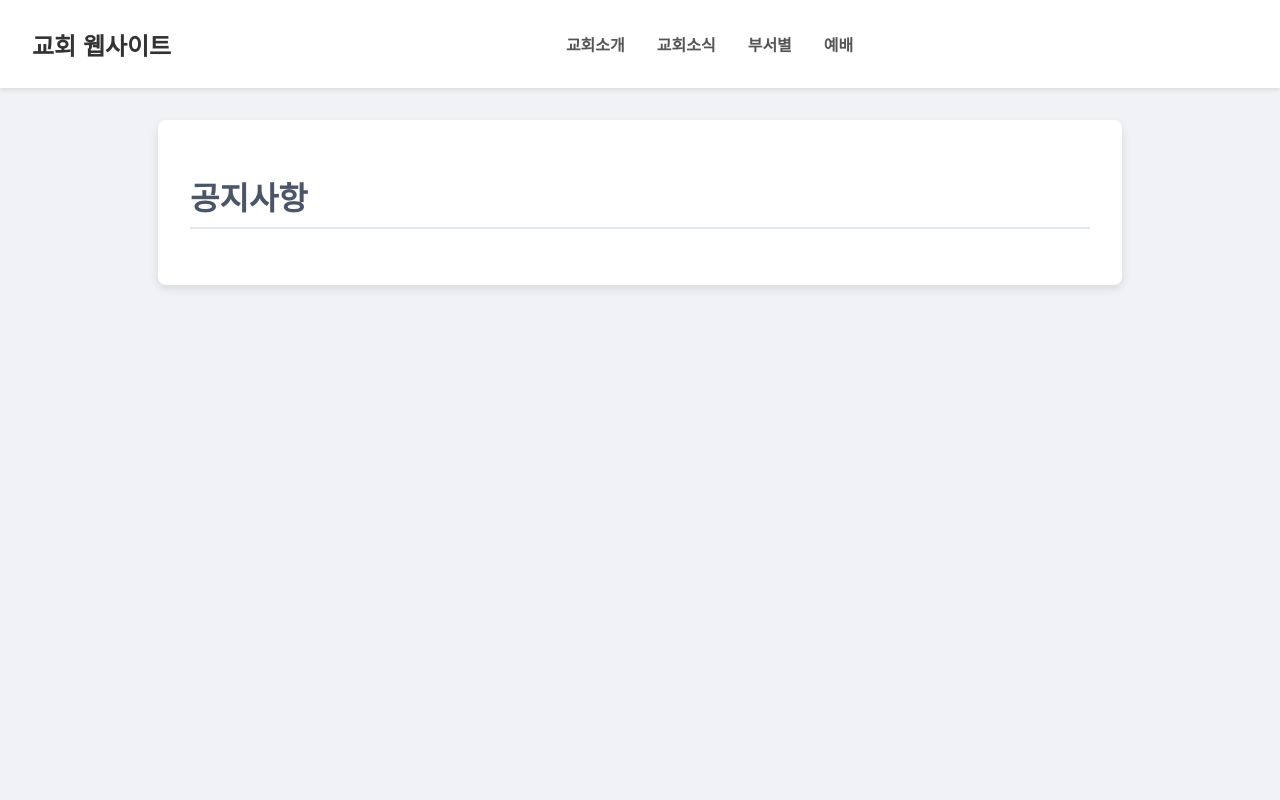
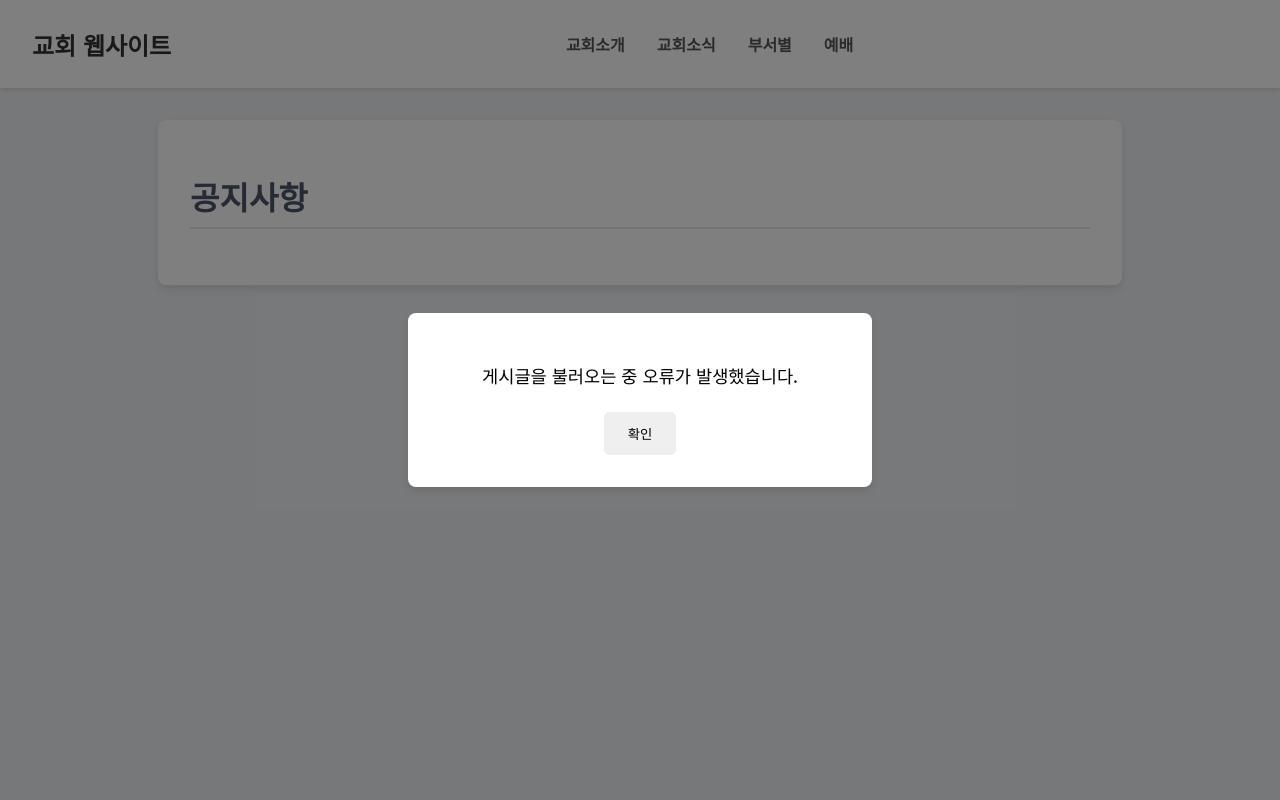
Before and after one commit to LossNBI/hanlovesite, a Python web app: template main/templates/main/notice.html in a window 1280 px wide. Run offline with Jinja, Linux system fonts and the light colour scheme; the template is opened without the code that fills it, so the values that code supplies are empty; some libraries are stand-ins or nearby versions.

Commit message:
공지사항 사진 및 글꼴 꾸미기 추가

```diff
--- a/main/templates/main/notice.html
+++ b/main/templates/main/notice.html
@@ -10,6 +10,11 @@
     <link rel="preconnect" href="https://fonts.gstatic.com" crossorigin />
     <link
       href="https://fonts.googleapis.com/css2?family=Noto+Sans+KR:wght@400;700&display=swap"
+      rel="stylesheet"
+    />
+    <!-- Quill.js CSS 추가 -->
+    <link
+      href="https://cdn.quilljs.com/1.3.6/quill.snow.css"
       rel="stylesheet"
     />
     <style>
@@ -195,13 +200,20 @@
         font-weight: bold;
       }
 
-      .modal-body input,
-      .modal-body textarea {
+      .modal-body input {
         width: 100%;
         padding: 0.5rem;
         margin-bottom: 1rem;
         border: 1px solid #ccc;
         border-radius: 4px;
+      }
+
+      /* Quill Editor 스타일링 */
+      #editor-container {
+        margin-bottom: 1rem;
+      }
+      #editor {
+        height: 300px;
       }
 
       .modal-body .buttons {
@@ -340,6 +352,49 @@
       .comment-item .comment-edit-form {
         display: none;
       }
+
+      /* Custom Alert & Confirm Modals */
+      .custom-modal {
+        position: fixed;
+        top: 0;
+        left: 0;
+        width: 100%;
+        height: 100%;
+        background-color: rgba(0, 0, 0, 0.5);
+        display: none;
+        justify-content: center;
+        align-items: center;
+        z-index: 2000;
+      }
+
+      .custom-modal-content {
+        background-color: #fff;
+        padding: 2rem;
+        border-radius: 8px;
+        text-align: center;
+        width: 80%;
+        max-width: 400px;
+        box-shadow: 0 4px 10px rgba(0, 0, 0, 0.1);
+      }
+      .custom-modal-content p {
+        margin-bottom: 1.5rem;
+        font-size: 1.1rem;
+      }
+      .custom-modal-content button {
+        padding: 0.75rem 1.5rem;
+        border: none;
+        border-radius: 5px;
+        cursor: pointer;
+      }
+      .custom-modal-content .confirm-btn {
+        background-color: #e53e3e;
+        color: white;
+        margin-left: 0.5rem;
+      }
+      .custom-modal-content .cancel-btn {
+        background-color: #e2e8f0;
+        color: #2d3748;
+      }
     </style>
   </head>
   <body>
@@ -410,13 +465,12 @@
           <input type="hidden" id="postIdInput" />
           <label for="postTitle">제목:</label>
           <input type="text" id="postTitle" name="title" required />
-          <label for="postContent">내용:</label>
-          <textarea
-            id="postContent"
-            name="content"
-            rows="10"
-            required
-          ></textarea>
+          <!-- 기존의 textarea 대신 Quill 에디터를 위한 div를 추가 -->
+          <div id="editor-container">
+            <div id="editor"></div>
+          </div>
+          <!-- 이미지 파일 업로드를 위한 숨겨진 input -->
+          <input type="file" id="imageInput" style="display: none" />
           <div class="buttons">
             <button type="submit" class="save-btn"></button>
             <button type="button" class="cancel-btn">취소</button>
@@ -467,6 +521,24 @@
       </div>
     </div>
 
+    <!-- 커스텀 alert/confirm 모달 -->
+    <div id="customAlertModal" class="custom-modal">
+      <div class="custom-modal-content">
+        <p id="alertMessage"></p>
+        <button id="alertOkBtn">확인</button>
+      </div>
+    </div>
+
+    <div id="customConfirmModal" class="custom-modal">
+      <div class="custom-modal-content">
+        <p id="confirmMessage"></p>
+        <button id="confirmCancelBtn" class="cancel-btn">취소</button>
+        <button id="confirmOkBtn" class="confirm-btn">확인</button>
+      </div>
+    </div>
+
+    <!-- Quill.js 스크립트 추가 -->
+    <script src="https://cdn.quilljs.com/1.3.6/quill.min.js"></script>
     <script>
       const postListEl = document.getElementById("postList");
       const noPostsMessageEl = document.getElementById("noPostsMessage");
@@ -475,7 +547,6 @@
       const postModal = document.getElementById("postModal");
       const postForm = document.getElementById("postForm");
       const postTitleInput = document.getElementById("postTitle");
-      const postContentInput = document.getElementById("postContent");
       const postIdInput = document.getElementById("postIdInput");
       const modalHeader = postModal.querySelector(".modal-header");
       const saveBtn = postModal.querySelector(".save-btn");
@@ -488,6 +559,98 @@
       const commentList = document.getElementById("commentList");
       let currentPostId = null;
       let authStatus = {};
+
+      // 커스텀 alert/confirm 변수 및 함수
+      const customAlertModal = document.getElementById("customAlertModal");
+      const alertMessageEl = document.getElementById("alertMessage");
+      const alertOkBtn = document.getElementById("alertOkBtn");
+
+      const customConfirmModal = document.getElementById("customConfirmModal");
+      const confirmMessageEl = document.getElementById("confirmMessage");
+      const confirmOkBtn = document.getElementById("confirmOkBtn");
+      const confirmCancelBtn = document.getElementById("confirmCancelBtn");
+
+      const showAlert = (message) => {
+        return new Promise((resolve) => {
+          alertMessageEl.textContent = message;
+          customAlertModal.style.display = "flex";
+          alertOkBtn.onclick = () => {
+            customAlertModal.style.display = "none";
+            resolve(true);
+          };
+        });
+      };
+
+      const showConfirm = (message) => {
+        return new Promise((resolve) => {
+          confirmMessageEl.textContent = message;
+          customConfirmModal.style.display = "flex";
+          confirmOkBtn.onclick = () => {
+            customConfirmModal.style.display = "none";
+            resolve(true);
+          };
+          confirmCancelBtn.onclick = () => {
+            customConfirmModal.style.display = "none";
+            resolve(false);
+          };
+        });
+      };
+
+      // Quill.js 에디터 설정
+      const toolbarOptions = [
+        [{ header: [1, 2, 3, 4, 5, 6, false] }],
+        ["bold", "italic", "underline", "strike"],
+        ["blockquote", "code-block"],
+        [{ list: "ordered" }, { list: "bullet" }],
+        [{ script: "sub" }, { script: "super" }],
+        [{ indent: "-1" }, { indent: "+1" }],
+        [{ direction: "rtl" }],
+        [{ size: ["small", false, "large", "huge"] }],
+        [{ color: [] }, { background: [] }],
+        [{ font: [] }],
+        [{ align: [] }],
+        ["link", "image", "video"],
+        ["clean"],
+      ];
+      const quill = new Quill("#editor", {
+        modules: {
+          toolbar: toolbarOptions,
+        },
+        theme: "snow",
+      });
+
+      const imageInput = document.getElementById("imageInput");
+
+      // Quill 이미지 버튼 클릭 이벤트 핸들러
+      quill.getModule("toolbar").addHandler("image", () => {
+        imageInput.click();
+      });
+
+      // 이미지 파일 업로드 처리
+      imageInput.addEventListener("change", async () => {
+        const file = imageInput.files[0];
+        if (!file) return;
+
+        const formData = new FormData();
+        formData.append("file", file);
+
+        try {
+          const response = await fetch("/api/upload", {
+            method: "POST",
+            body: formData,
+          });
+          const result = await response.json();
+          if (response.ok) {
+            const range = quill.getSelection(true);
+            quill.insertEmbed(range.index, "image", result.url);
+          } else {
+            await showAlert("파일 업로드에 실패했습니다.");
+          }
+        } catch (error) {
+          console.error("파일 업로드 오류:", error);
+          await showAlert("파일 업로드 중 오류가 발생했습니다.");
+        }
+      });
 
       // 템플릿: 시간 변환
       const timeAgo = (date) => {
@@ -518,9 +681,9 @@
           li.className = "post-item";
           li.innerHTML = `
             <div class="post-title">${post.title}</div>
-                    <div class="post-meta">작성자: ${
-                      post.authorName
-                    } | ${timeAgo(post.createdAt)}</div>
+            <div class="post-meta">작성자: ${post.authorName} | ${timeAgo(
+            post.createdAt
+          )}</div>
           `;
           li.addEventListener("click", () => showPostDetails(post._id));
           postListEl.appendChild(li);
@@ -542,6 +705,7 @@
           ).textContent = `작성자: ${post.authorName} | ${timeAgo(
             post.createdAt
           )} | 댓글 ${post.comments.length}개`;
+          // 게시글 내용에 HTML을 바로 삽입하여 이미지와 꾸미기 정보가 보이도록 함
           postDetailsContent.querySelector(".post-detail-content").innerHTML =
             post.content;
 
@@ -556,7 +720,7 @@
           postDetailsModal.style.display = "flex";
         } catch (error) {
           console.error("게시글 상세 보기 오류:", error);
-          alert("게시글을 불러오는 중 오류가 발생했습니다.");
+          await showAlert("게시글을 불러오는 중 오류가 발생했습니다.");
         }
       };
 
@@ -578,9 +742,9 @@
 
           li.innerHTML = `
             <div class="comment-meta">
-                        <strong>${
-                          comment.authorName
-                        }</strong> | <span>${timeAgo(comment.createdAt)}</span>
+              <strong>${comment.authorName}</strong> | <span>${timeAgo(
+            comment.createdAt
+          )}</span>
             </div>
             <div class="comment-text">${comment.text}</div>
             <div class="comment-actions">
@@ -647,7 +811,7 @@
           renderPostList(posts);
         } catch (error) {
           console.error("게시글 목록 불러오기 오류:", error);
-          alert("게시글을 불러오는 중 오류가 발생했습니다.");
+          await showAlert("게시글을 불러오는 중 오류가 발생했습니다.");
         }
       };
 
@@ -659,17 +823,18 @@
           if (response.ok) {
             window.location.href = "/";
           } else {
-            alert(result.message);
+            await showAlert(result.message);
           }
         } catch (error) {
           console.error("로그아웃 오류:", error);
-          alert("로그아웃 중 오류가 발생했습니다.");
+          await showAlert("로그아웃 중 오류가 발생했습니다.");
         }
       };
 
       // 이벤트 리스너
       addPostBtn.addEventListener("click", () => {
         postForm.reset();
+        quill.root.innerHTML = ""; // Quill 에디터 초기화
         postIdInput.value = "";
         modalHeader.textContent = "새 게시글 작성";
         saveBtn.textContent = "작성";
@@ -680,7 +845,8 @@
         e.preventDefault();
         const postId = postIdInput.value;
         const title = postTitleInput.value;
-        const content = postContentInput.value;
+        // Quill 에디터에서 HTML 콘텐츠 가져오기
+        const content = quill.root.innerHTML;
         const method = postId ? "PUT" : "POST";
         const url = postId ? `/api/posts/${postId}` : "/api/posts";
 
@@ -692,15 +858,15 @@
           });
           const result = await response.json();
           if (response.ok) {
-            alert(result.message);
+            await showAlert(result.message);
             postModal.style.display = "none";
             fetchPosts();
           } else {
-            alert(result.message);
+            await showAlert(result.message);
           }
         } catch (error) {
           console.error("게시글 저장 오류:", error);
-          alert("게시글 저장 중 오류가 발생했습니다.");
+          await showAlert("게시글 저장 중 오류가 발생했습니다.");
         }
       });
 
@@ -711,7 +877,8 @@
           postDetailsModal.style.display = "none";
           postIdInput.value = post._id;
           postTitleInput.value = post.title;
-          postContentInput.value = post.content;
+          // Quill 에디터에 저장된 HTML 콘텐츠 로드
+          quill.root.innerHTML = post.content;
           modalHeader.textContent = "게시글 수정";
           saveBtn.textContent = "수정";
           postModal.style.display = "flex";
@@ -721,22 +888,25 @@
       });
 
       deletePostBtn.addEventListener("click", async () => {
-        if (confirm("정말로 이 게시글을 삭제하시겠습니까?")) {
+        const confirmed = await showConfirm(
+          "정말로 이 게시글을 삭제하시겠습니까?"
+        );
+        if (confirmed) {
           try {
             const response = await fetch(`/api/posts/${currentPostId}`, {
               method: "DELETE",
             });
             const result = await response.json();
             if (response.ok) {
-              alert(result.message);
+              await showAlert(result.message);
               postDetailsModal.style.display = "none";
               fetchPosts();
             } else {
-              alert(result.message);
+              await showAlert(result.message);
             }
           } catch (error) {
             console.error("게시글 삭제 오류:", error);
-            alert("게시글 삭제 중 오류가 발생했습니다.");
+            await showAlert("게시글 삭제 중 오류가 발생했습니다.");
           }
         }
       });
@@ -755,19 +925,19 @@
             document.getElementById("commentText").value = "";
             showPostDetails(currentPostId);
           } else {
-            alert(result.message);
+            await showAlert(result.message);
           }
         } catch (error) {
           console.error("댓글 작성 오류:", error);
-          alert("댓글 작성 중 오류가 발생했습니다.");
+          await showAlert("댓글 작성 중 오류가 발생했습니다.");
         }
       });
 
       commentList.addEventListener("click", async (e) => {
         if (e.target.classList.contains("edit-comment-btn")) {
           const commentId = e.target.dataset.id;
-          const newText = prompt("수정할 댓글 내용을 입력하세요.");
-          if (newText === null || newText.trim() === "") return;
+          const newText = await showConfirm("수정할 댓글 내용을 입력하세요.");
+          if (newText) {
             try {
               const response = await fetch(
                 `/api/posts/${currentPostId}/comments/${commentId}`,
@@ -779,18 +949,22 @@
               );
               const result = await response.json();
               if (response.ok) {
-              alert(result.message);
+                await showAlert(result.message);
                 showPostDetails(currentPostId);
               } else {
-              alert(result.message);
+                await showAlert(result.message);
               }
             } catch (error) {
               console.error("댓글 수정 오류:", error);
-            alert("댓글 수정 중 오류가 발생했습니다.");
+              await showAlert("댓글 수정 중 오류가 발생했습니다.");
+            }
           }
         }
         if (e.target.classList.contains("delete-comment-btn")) {
-          if (confirm("정말로 이 댓글을 삭제하시겠습니까?")) {
+          const confirmed = await showConfirm(
+            "정말로 이 댓글을 삭제하시겠습니까?"
+          );
+          if (confirmed) {
             const commentId = e.target.dataset.id;
             try {
               const response = await fetch(
@@ -801,14 +975,14 @@
               );
               const result = await response.json();
               if (response.ok) {
-                alert(result.message);
+                await showAlert(result.message);
                 showPostDetails(currentPostId);
               } else {
-                alert(result.message);
+                await showAlert(result.message);
               }
             } catch (error) {
               console.error("댓글 삭제 오류:", error);
-              alert("댓글 삭제 중 오류가 발생했습니다.");
+              await showAlert("댓글 삭제 중 오류가 발생했습니다.");
             }
           }
         }
--- a/package.json
+++ b/package.json
@@ -3,6 +3,7 @@
     "bcryptjs": "^3.0.2",
     "express": "^5.1.0",
     "express-session": "^1.18.2",
-    "mongodb": "^6.19.0"
+    "mongodb": "^6.19.0",
+    "multer": "^2.0.2"
   }
 }
```
Also changed, not shown: server.js (+26 -9 lines), package-lock.json. Lines whose indentation alone changed are shown as unchanged.
